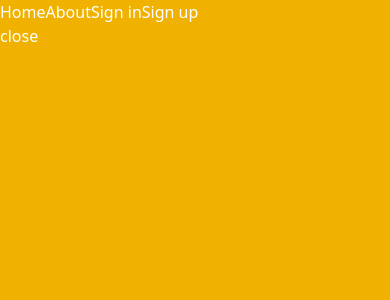
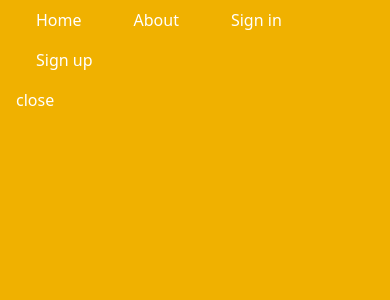
Before and after one commit to laxmancroy/blog-app, a Next.js app: page / in a window 390 px wide. Both pictures are taken after a click on the button "menu". Shown: the top 300 px of the page. Built offline with nearby package versions, Linux system fonts and the light colour scheme.

Commit message:
Hero section added and style added in mobile menu

```diff
--- a/app/page.tsx
+++ b/app/page.tsx
@@ -1,5 +1,10 @@
+import Hero from './ui/Hero';
+
 export default function page() {
   return (
-    <div>This is homepage</div>
+    <>
+      <Hero />
+      <div>This is homepage</div>
+    </>
   )
 }
--- a/app/ui/Header.tsx
+++ b/app/ui/Header.tsx
@@ -29,14 +29,14 @@ export default function Header() {
             <button className="sm:hidden" onClick={() => (setMenuOpen(!menuOpen))}>menu</button>
             {menuOpen &&
                 <nav className="w-full h-screen bg-yellow-500 absolute top-0 left-0 overflow-hidden">
-                    <ul>
+                    <ul className="*:inline-block *:ml-5 *:px-4 *:py-2 *:rounded-md *:hover:bg-blue-500">
                         {
                             navBar.map(link => (
                                 <a key={link.href} href={link.href}>{link.name}</a>
                             ))
                         }
                     </ul>
-                    <button onClick={() => (setMenuOpen(false))}>close</button>
+                    <button onClick={() => (setMenuOpen(false))} className="px-4 py-2 rounded-md hover:bg-red-500 hover:cursor-pointer">close</button>
                 </nav>
 
             }
--- /dev/null
+++ b/app/ui/Hero.tsx
@@ -0,0 +1,5 @@
+export default function Hero() {
+    return (
+        <div>This is hero section</div>
+    )
+}
```
